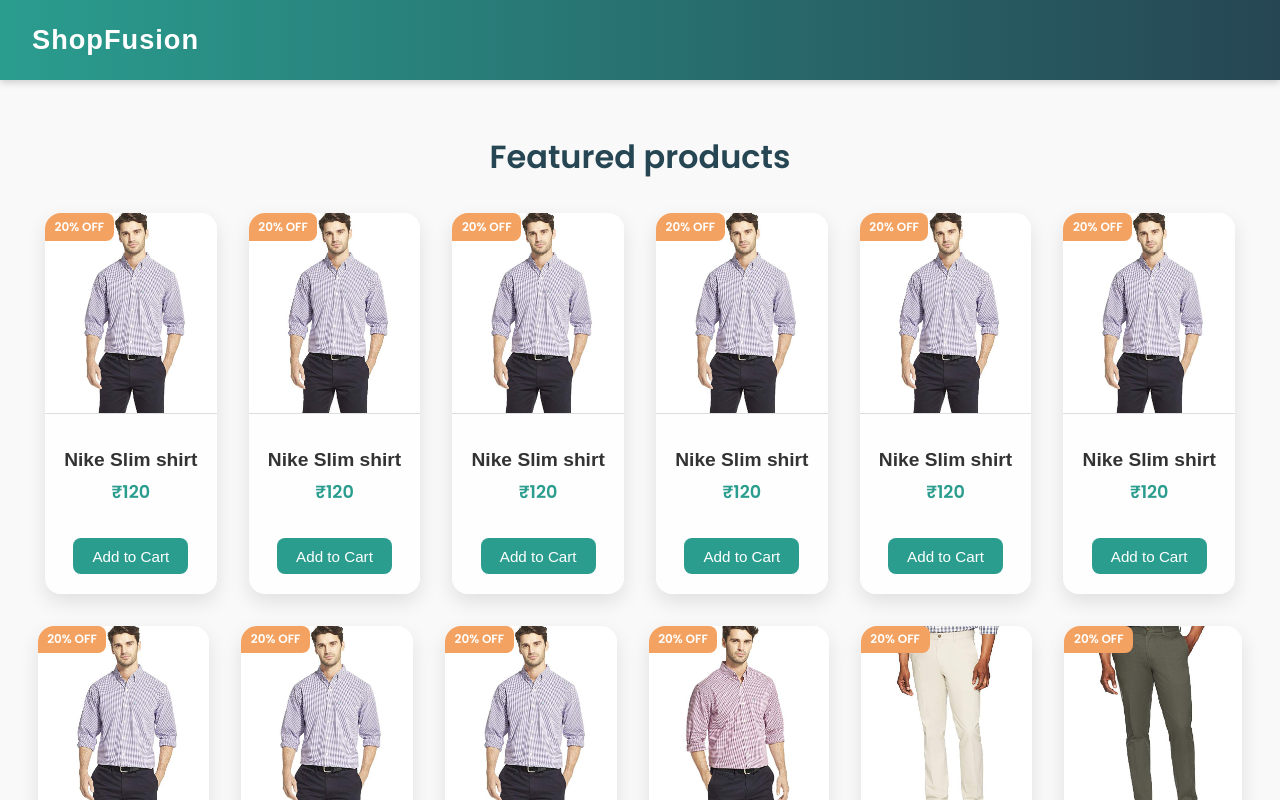
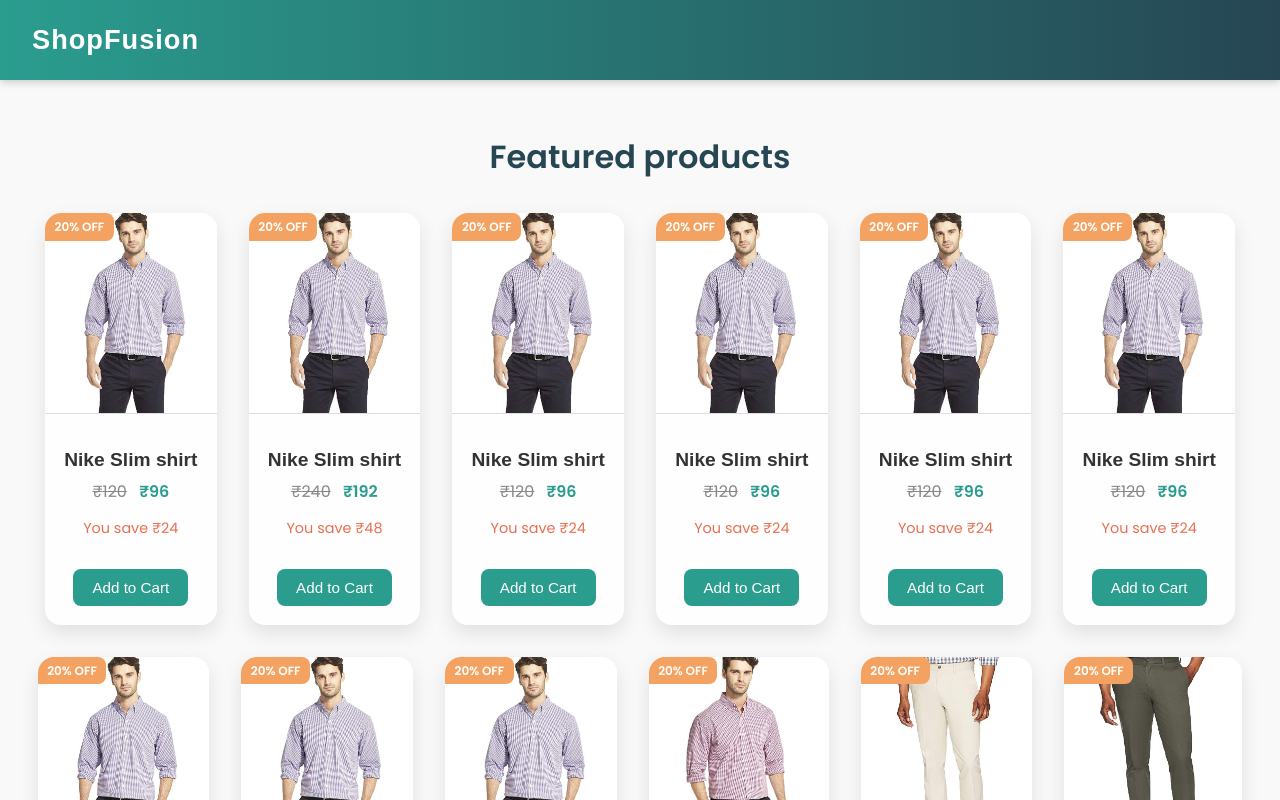
Before and after one commit to Chintal77/EcomWebsiteMern, a React (Create React App) app in the folder frontend/: page / in a window 1280 px wide. Shown: the top 800 px of the page. Built offline with nearby package versions, Linux system fonts and the light colour scheme.

Commit message:
discount price with router dom in jackage.json

```diff
--- a/frontend/package.json
+++ b/frontend/package.json
@@ -9,6 +9,7 @@
     "@testing-library/user-event": "^13.5.0",
     "react": "^19.1.0",
     "react-dom": "^19.1.0",
+    "react-router-dom": "^7.7.1",
     "react-scripts": "5.0.1",
     "web-vitals": "^2.1.4"
   },
--- a/frontend/src/App.js
+++ b/frontend/src/App.js
@@ -11,7 +11,14 @@
       <main>
         <h1>Featured products</h1>
         <div className="products">
-          {data.products.map((product) => (
+          {data.products.map((product) => {
+            const discountPercentage = 20;
+            const discountAmount = Math.round(
+              (product.price * discountPercentage) / 100
+            );
+            const finalPrice = product.price - discountAmount;
+
+            return (
               <div className="product" key={product.slug}>
                 <span className="badge">20% OFF</span>
 
@@ -21,13 +28,25 @@
                   <h3 className="product-name">
                     <a href={`/products/${product.slug}`}>{product.name}</a>
                   </h3>
+
                   <p className="product-price">
+                    <span className="original-price">
                       ₹{product.price.toLocaleString('en-IN')}
+                    </span>{' '}
+                    <span className="final-price">
+                      ₹{finalPrice.toLocaleString('en-IN')}
+                    </span>
                   </p>
+
+                  <p className="product-discount">
+                    You save ₹{discountAmount.toLocaleString('en-IN')}
+                  </p>
+
                   <button className="add-to-cart">Add to Cart</button>
                 </div>
               </div>
-          ))}
+            );
+          })}
         </div>
       </main>
     </div>
--- a/frontend/src/data.js
+++ b/frontend/src/data.js
@@ -17,7 +17,7 @@
       slug: 'nike-slim-shirt',
       category: 'Shirts',
       image: '/images/p1.jpg', // 679px × 829px
-      price: 120,
+      price: 240,
       countInStock: 10,
       brand: 'Nike',
       rating: 4.5,
--- a/frontend/src/index.css
+++ b/frontend/src/index.css
@@ -110,10 +110,25 @@
 }
 
 .product-price {
-  font-size: 1.1rem;
+  font-size: 1rem;
+  margin: 0.3rem 0;
+}
+
+.original-price {
+  text-decoration: line-through;
+  color: #888;
+  margin-right: 0.5rem;
+}
+
+.final-price {
+  color: #2a9d8f;
   font-weight: 600;
-  color: var(--primary-color);
-  margin-top: 0.3rem;
+}
+
+.product-discount {
+  font-size: 0.9rem;
+  color: #e76f51;
+  font-weight: 500;
 }
 
 @media (max-width: 768px) {
```
Also changed, not shown: 1 other file (tests, documents, lock files or other folders). Lines whose indentation alone changed are shown as unchanged.
